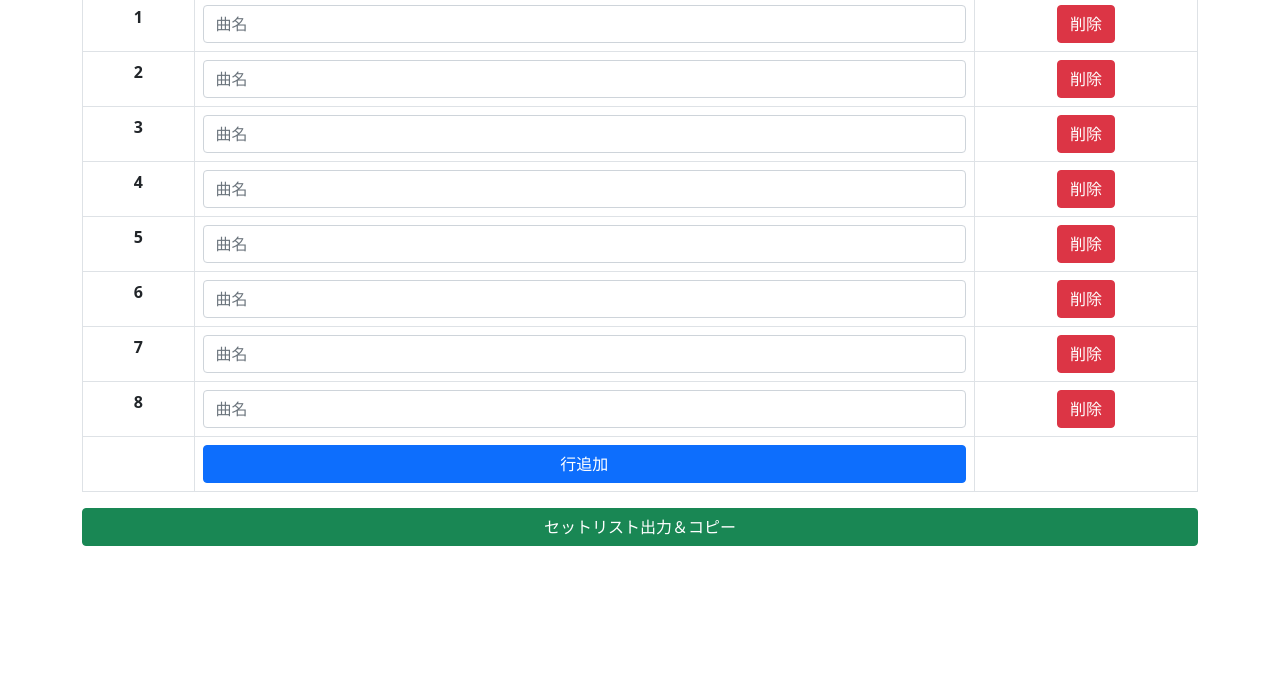
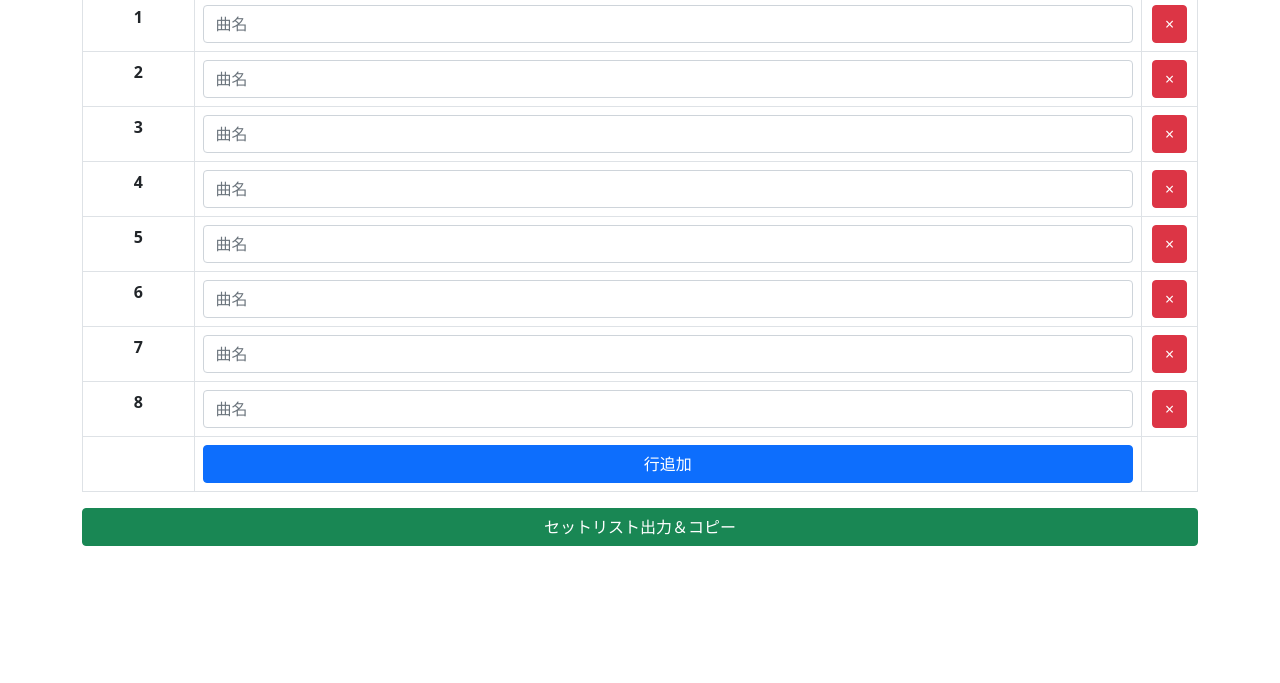
Before and after one commit to nozomiyamada/nozomiyamada.github.io, a plain HTML site: page setlist.html in a window 1280 px wide. Shown: the part 117-800 px from the top of the page. Drawn offline with nearby package versions, Linux system fonts and the light colour scheme.

Commit message:
Update setlist.html

```diff
--- a/setlist.html
+++ b/setlist.html
@@ -17,50 +17,50 @@
         <thead class="table-secondary">
           <th style="width:10%"></th>
           <th>曲名(ドラッグで移動)</th>
-          <th style="width:20%"></th>
+          <th style="width:5%"></th>
         </thead>
         <tbody id="sort_table">
           <tr>
             <th>1</th>
             <td><input class="form-control" type="search" placeholder="曲名" list="songlist"></td>
             <td>
-              <button type="button" class="btn btn-danger" onclick="deleteRow(this)">削除</button>
+              <button type="button" class="btn btn-danger" onclick="deleteRow(this)">×</button>
             </td>
           </tr>
           <tr>
             <th>2</th>
             <td><input class="form-control" type="search" placeholder="曲名" list="songlist"></td>
-            <td><button type="button" class="btn btn-danger" onclick="deleteRow(this)">削除</button></td>
+            <td><button type="button" class="btn btn-danger" onclick="deleteRow(this)">×</button></td>
           </tr>
           <tr>
             <th>3</th>
             <td><input class="form-control" type="search" placeholder="曲名" list="songlist"></td>
-            <td><button type="button" class="btn btn-danger" onclick="deleteRow(this)">削除</button></td>
+            <td><button type="button" class="btn btn-danger" onclick="deleteRow(this)">×</button></td>
           </tr>
           <tr>
             <th>4</th>
             <td><input class="form-control" type="search" placeholder="曲名" list="songlist"></td>
-            <td><button type="button" class="btn btn-danger" onclick="deleteRow(this)">削除</button></td>
+            <td><button type="button" class="btn btn-danger" onclick="deleteRow(this)">×</button></td>
           </tr>
           <tr>
             <th>5</th>
             <td><input class="form-control" type="search" placeholder="曲名" list="songlist"></td>
-            <td><button type="button" class="btn btn-danger" onclick="deleteRow(this)">削除</button></td>
+            <td><button type="button" class="btn btn-danger" onclick="deleteRow(this)">×</button></td>
           </tr>
           <tr>
             <th>6</th>
             <td><input class="form-control" type="search" placeholder="曲名" list="songlist"></td>
-            <td><button type="button" class="btn btn-danger" onclick="deleteRow(this)">削除</button></td>
+            <td><button type="button" class="btn btn-danger" onclick="deleteRow(this)">×</button></td>
           </tr>
           <tr>
             <th>7</th>
             <td><input class="form-control" type="search" placeholder="曲名" list="songlist"></td>
-            <td><button type="button" class="btn btn-danger" onclick="deleteRow(this)">削除</button></td>
+            <td><button type="button" class="btn btn-danger" onclick="deleteRow(this)">×</button></td>
           </tr>
           <tr>
             <th>8</th>
             <td><input class="form-control" type="search" placeholder="曲名" list="songlist"></td>
-            <td><button type="button" class="btn btn-danger" onclick="deleteRow(this)">削除</button></td>
+            <td><button type="button" class="btn btn-danger" onclick="deleteRow(this)">×</button></td>
           </tr>
         </tbody>
         <tfoot>
@@ -137,7 +137,7 @@
       sort_table.innerHTML += `<tr>\
         <th>${nums + 1}</th>\
         <td><input class="form-control" type="search" placeholder="曲名" list="songlist"></td>\
-        <td><button type="button" class="btn btn-danger" onclick="deleteRow(this)">削除</button></td>\
+        <td><button type="button" class="btn btn-danger" onclick="deleteRow(this)">×</button></td>\
         </tr>`;
       // reinsert old values
       var inputs = document.querySelectorAll('input.form-control');
```
